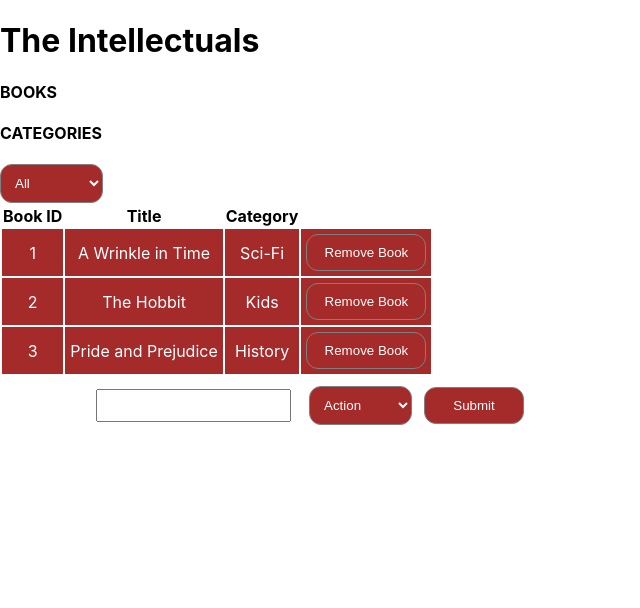
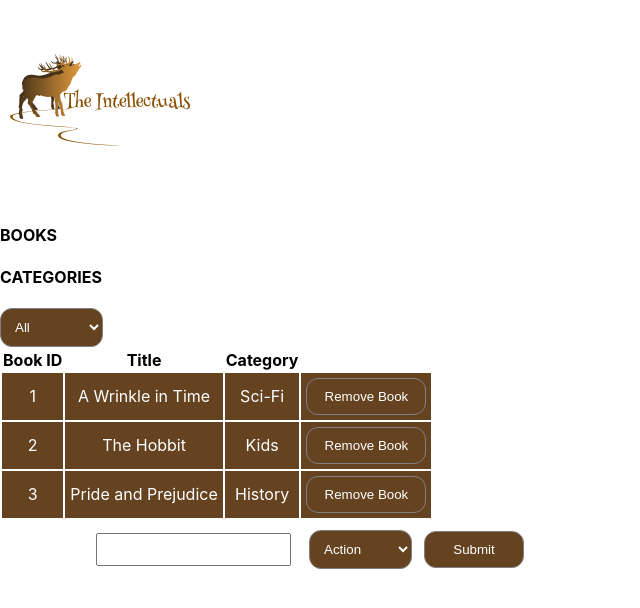
Before and after one commit to ampaire/BookStore, a React (Create React App) app: page / in a window 1280 px wide. Shown: the top 608 px of the page, without its empty margins (0-640 px from the left). Built offline with nearby package versions, Linux system fonts and the light colour scheme.

Commit message:
Add logo image

```diff
--- a/src/components/App.js
+++ b/src/components/App.js
@@ -1,13 +1,14 @@
 import React from 'react';
 import BooksList from '../containers/BooksList';
 import BooksForm from '../containers/BooksForm';
+import logo from '../assets/logo.png';
 
 function App() {
   return (
     <div className="App">
       <div className="container">
         <header className="header">
-          <h1 className="title">The Intellectuals</h1>
+          <img className="react-logo" src={logo} alt="logo" />
           <h4>BOOKS</h4>
           <h4>CATEGORIES</h4>
         </header>
--- a/src/index.css
+++ b/src/index.css
@@ -40,14 +40,14 @@ code {
 }
 
 button {
-  background-color: brown;
+  background-color: rgb(101, 67, 33);
   color: white;
   padding: 5px;
 }
 
 select {
   padding: 10px;
-  background: brown;
+  background: rgb(101, 67, 33);
   color: white;
   border: 1px solid gray;
   border-radius: 12px;
@@ -83,7 +83,7 @@ input {
 }
 
 .erow {
-  background: brown;
+  background: rgb(101, 67, 33);
   color: white;
   text-align: center;
   width: 100%;
```
Also changed, not shown: src/assets/logo.png (renamed from src/assets/unnamed.png).
